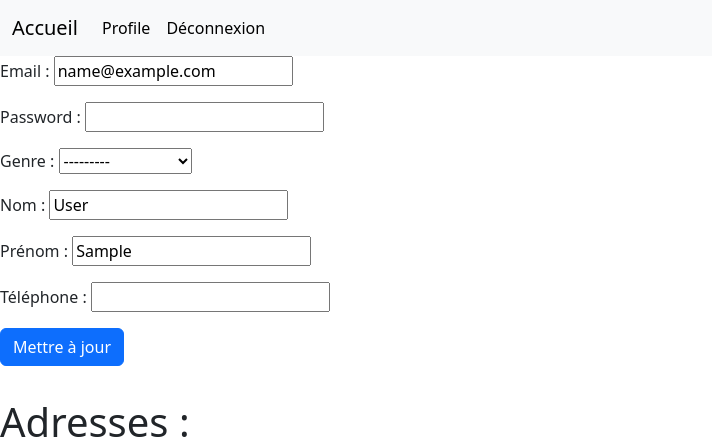
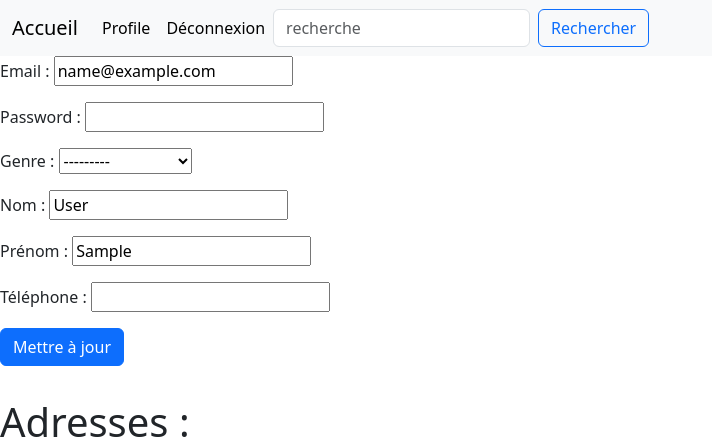
Before and after one commit to gabigab117/R-servations-de-places-de-concerts, a Django app: page /account/profil/ in a window 1280 px wide. Shown: the top 448 px of the page, without its empty margins (0-712 px from the left). Run offline with Django 4.2, Linux system fonts and the light colour scheme; the visitor is signed in with stand-in values (Sample User, id 1); data that the repository does not hold is empty.

Commit message:
search_field

```diff
--- a/store/views.py
+++ b/store/views.py
@@ -18,6 +18,11 @@ stripe.api_key = STRIPE_APIKEY
 
 def index(request):
     concerts = Concert.objects.all()
+
+    if request.method == "GET":
+        name = request.GET.get('recherche')
+        if name:
+            concerts = Concert.objects.filter(slug__icontains=name)
 
     return render(request, "store/index.html", context={"concerts": concerts})
 
--- a/templates/base.html
+++ b/templates/base.html
@@ -40,6 +40,11 @@
           {% endif %}
 
       </ul>
+        <form class="d-flex" role="search" action="{% url 'index' %}">
+        <input class="form-control me-2" type="search" placeholder="recherche" aria-label="Search" name="recherche">
+        <button class="btn btn-outline-primary" type="submit">Rechercher</button>
+      </form>
+
     </div>
   </div>
 </nav>
```
